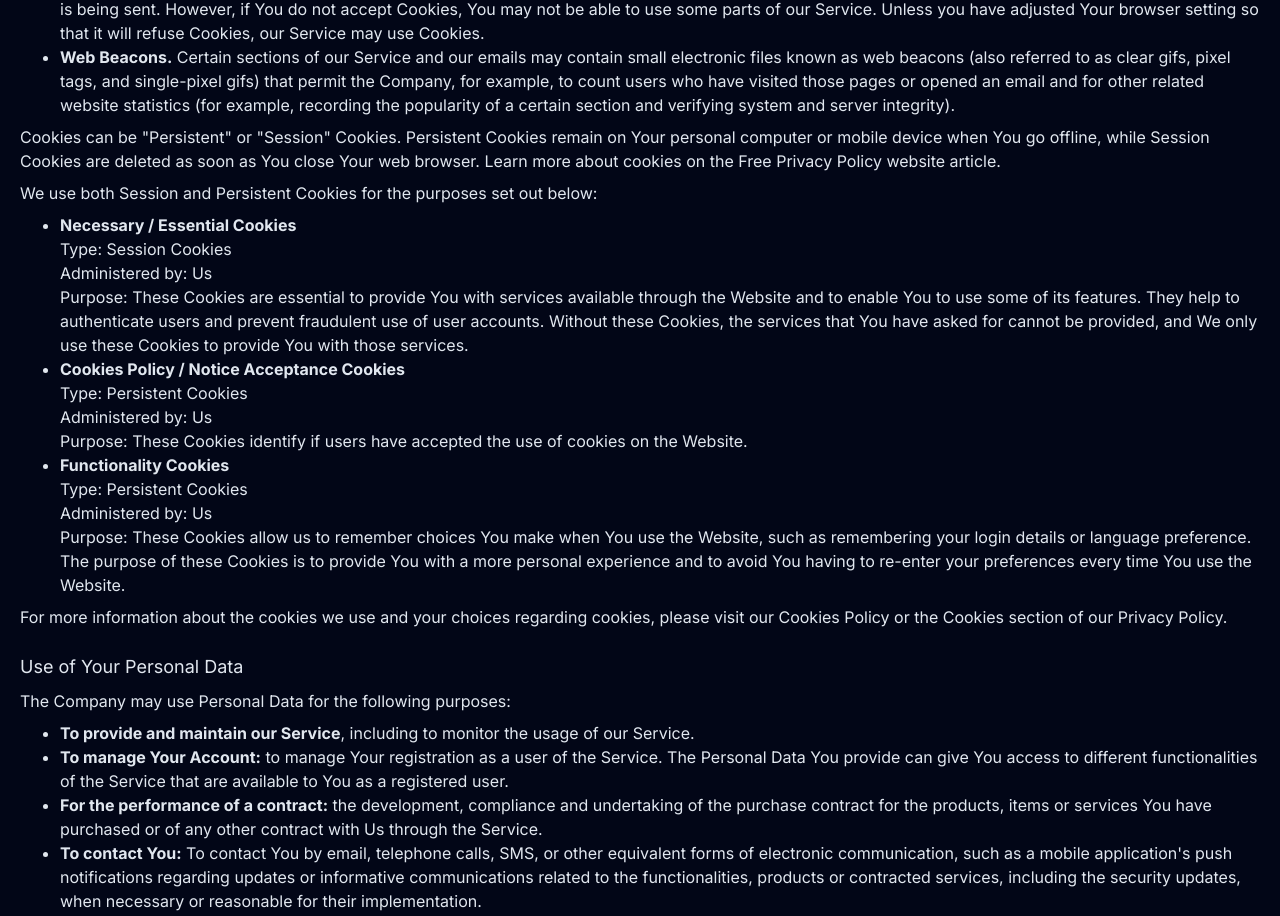
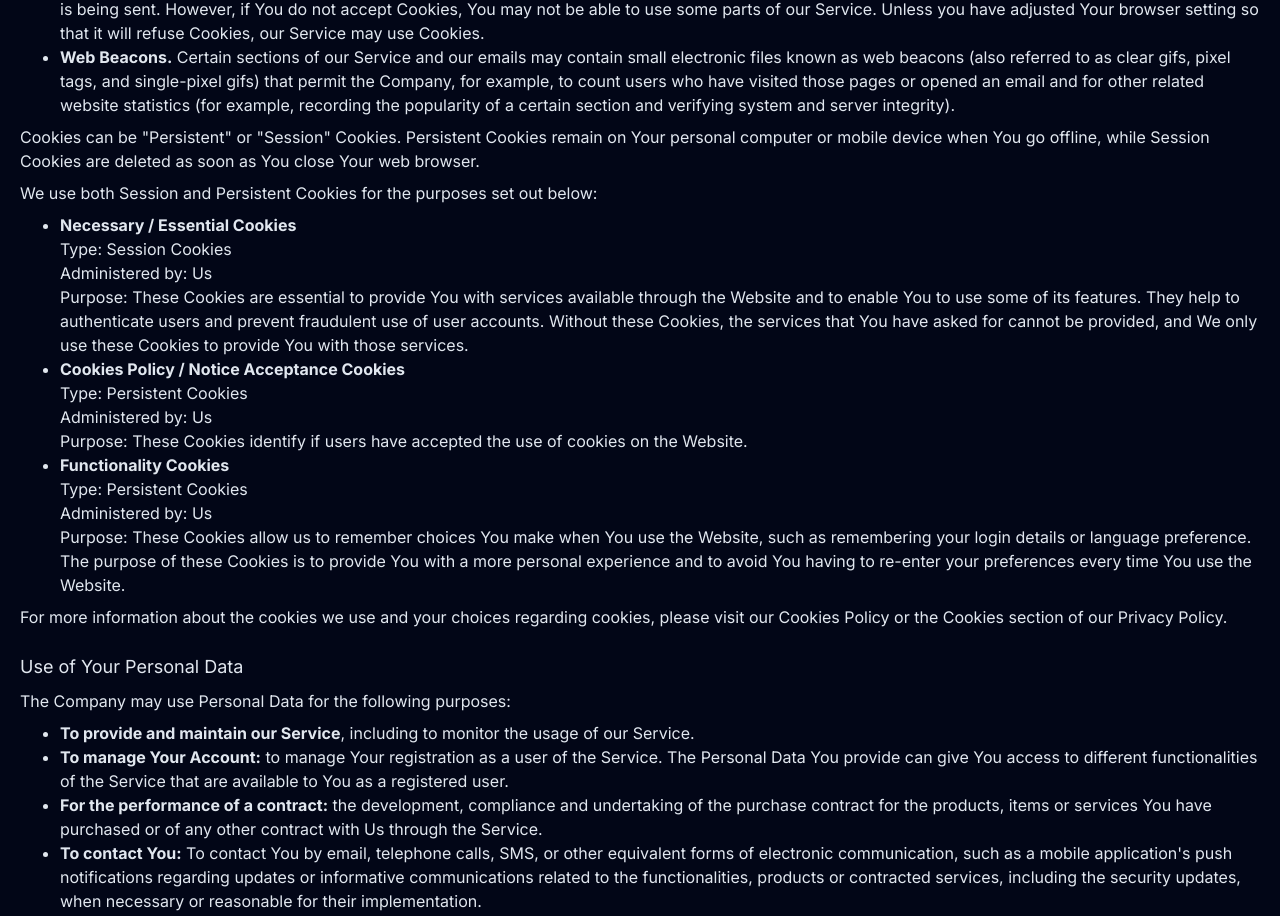
Before and after one commit to Dallas-Ng/ntu-mods, a Next.js app: page /privacy in a window 1280 px wide. Shown: the part 1579-2495 px from the top of the page. Built offline with nearby package versions, Linux system fonts and the light colour scheme.

Commit message:
fix: removed links

```diff
--- a/app/(support)/privacy/page.tsx
+++ b/app/(support)/privacy/page.tsx
@@ -186,13 +186,7 @@ export default function HelpPage() {
         Cookies can be &quot;Persistent&quot; or &quot;Session&quot; Cookies.
         Persistent Cookies remain on Your personal computer or mobile device
         when You go offline, while Session Cookies are deleted as soon as You
-        close Your web browser. Learn more about cookies on the{" "}
-        <a
-          href="https://www.freeprivacypolicy.com/blog/sample-privacy-policy-template/#Use_Of_Cookies_And_Tracking"
-          target="_blank">
-          Free Privacy Policy website
-        </a>{" "}
-        article.
+        close Your web browser.
       </p>
 
       <p>
```
